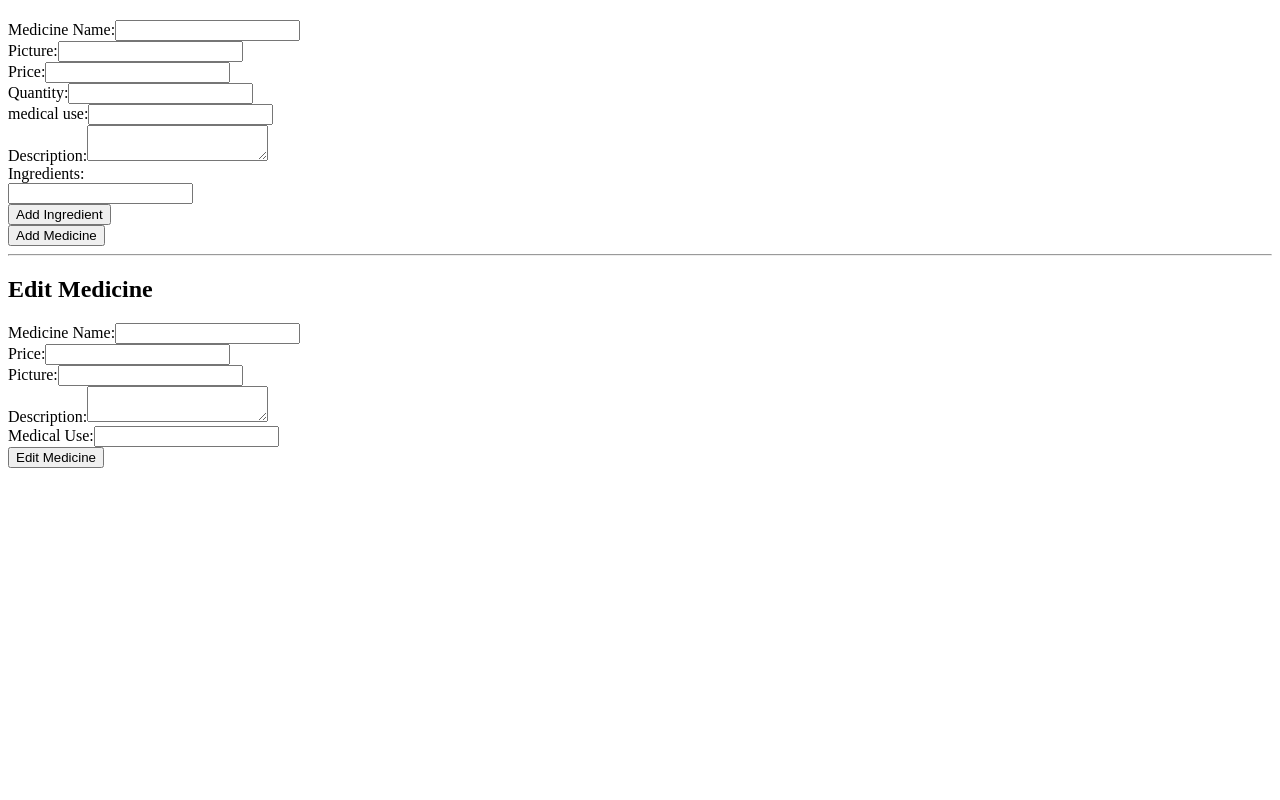
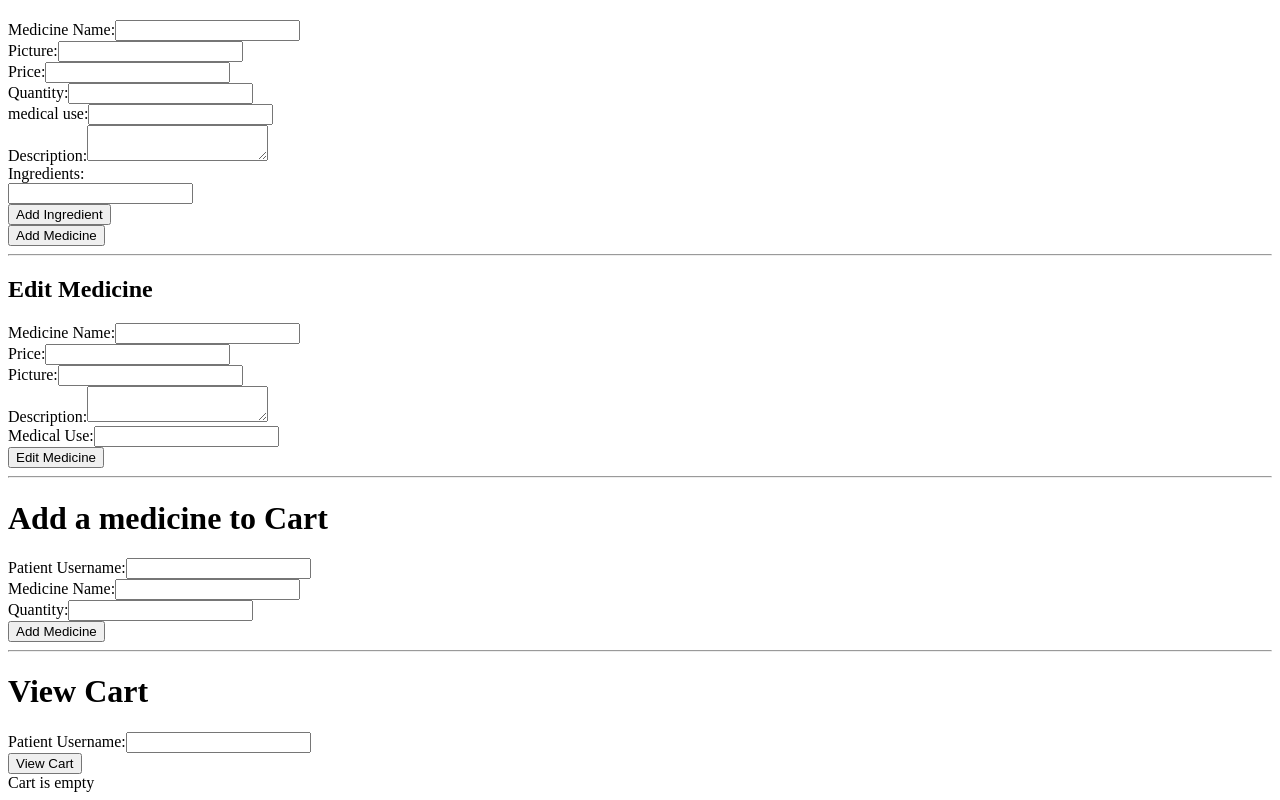
Before and after one commit to advanced-computer-lab-2023/Ctrl-Alt-Defeat-Pharmacy, a React (Vite) app in the folder frontend/: page / in a window 1280 px wide. Shown: the part 1748-2548 px from the top of the page. Before the commit the page ends 2224 px from the top, so only its background shows below. Built offline with nearby package versions, Linux system fonts and the light colour scheme.

Commit message:
Feat: view Cart (FE & BE)

```diff
--- a/frontend/package.json
+++ b/frontend/package.json
@@ -10,6 +10,9 @@
     "preview": "vite preview"
   },
   "dependencies": {
+    "@fortawesome/fontawesome-svg-core": "^6.4.2",
+    "@fortawesome/free-solid-svg-icons": "^6.4.2",
+    "@fortawesome/react-fontawesome": "^0.2.0",
     "axion": "^0.1.0",
     "axios": "^1.5.1",
     "react": "^18.2.0",
--- a/frontend/src/App.jsx
+++ b/frontend/src/App.jsx
@@ -12,6 +12,8 @@ import PatientRegister from "./components/PatientRegister";
 import PharmacistRegister from "./components/PharmacistRegister";
 import AddMedicine from "./components/AddMedicine";
 import EditMedicine from "./components/EditMedicine";
+import AddToCart from "./components/AddToCart";
+import ViewCart from "./components/ViewCart";
 
 function App() {
   return (
@@ -41,6 +43,10 @@ function App() {
       <AddMedicine />
       <hr />
       <EditMedicine />
+      <hr />
+      <AddToCart />
+      <hr />
+      <ViewCart />
     </div>
   );
 }
--- /dev/null
+++ b/frontend/src/components/AddToCart.jsx
@@ -0,0 +1,54 @@
+import React, { useState } from 'react';
+import axios from 'axios';
+
+const AddToCart = () => {
+  const [res, setRes] = useState(null);
+  const [patientUsername, setPatientUsername] = useState('');
+  const [medicineName, setMedicineName] = useState('');
+  const [quantity, setQuantity] = useState('');
+
+  const handleSubmit = async (e) => {
+    e.preventDefault();
+    const quantityValue = parseInt(quantity, 10);
+
+    try {
+      const response = await axios.post(`http://localhost:8000/api/v1/pharmacy/addToCart`, {
+        patientUsername,
+        medicineName,
+        quantity: quantityValue,
+      });
+      setRes(response);
+
+      console.log(response.data);
+    } catch (error) {
+      console.error('Error:', error.response.data.error);
+    }
+  };
+
+  return (
+    <div>
+      <h1>Add a medicine to Cart</h1>
+      <form onSubmit={handleSubmit}>
+        <label>
+          Patient Username:
+          <input type="text" value={patientUsername} onChange={(e) => setPatientUsername(e.target.value)} />
+        </label>
+        <br />
+        <label>
+          Medicine Name:
+          <input type="text" value={medicineName} onChange={(e) => setMedicineName(e.target.value)} />
+        </label>
+        <br />
+        <label>
+          Quantity:
+          <input type="number" value={quantity} onChange={(e) => setQuantity(e.target.value)} />
+        </label>
+        <br />
+        <button type="submit">Add Medicine</button>
+      </form>
+      {res && <div>New Item added to the cart</div>}
+    </div>
+  );
+};
+
+export default AddToCart;
--- /dev/null
+++ b/frontend/src/components/ViewCart.jsx
@@ -0,0 +1,144 @@
+import React, { useState } from 'react';
+import axios from 'axios';
+import { FontAwesomeIcon } from '@fortawesome/react-fontawesome';
+import { faPlus, faMinus, faTrash } from '@fortawesome/free-solid-svg-icons';
+
+
+const ViewCart = () => {
+  const [res, setRes] = useState(null);
+  const [patientUsername, setPatientUsername] = useState('');
+
+  const handleSubmit = async (e) => {
+    e.preventDefault();
+
+    try {
+      const response = await axios.get(`http://localhost:8000/api/v1/pharmacy/viewCart`, {
+        params: {
+          patientUsername: patientUsername,
+        },
+      });
+      setRes(response);
+    } catch (error) {
+      console.error('Error fetching cart:', error.response?.data?.error || error.message);
+    }
+  };
+
+  const handleRemoveItem = async (medicineId) => {
+    try {
+      await axios.put(`http://localhost:8000/api/v1/pharmacy/removeFromCart`, {
+        patientUsername: patientUsername,
+        medicineId: medicineId
+      });
+
+        setRes((prevRes) => {
+            const updatedItems = prevRes.data.items.filter((item) => item.medicineId._id !== medicineId);
+
+            const updatedTotalPrice = updatedItems.reduce((total, item) => total + item.price, 0);
+
+            if (updatedItems.length === 0) {
+                return null;
+            }
+            else{
+                return {
+                    ...prevRes,
+                    data: {
+                    ...prevRes.data,
+                    items: updatedItems,
+                    totalPrice: updatedTotalPrice,
+                    },
+                };
+            }
+        });
+    } catch (error) {
+      console.error('Error removing item from cart:', error.response?.data?.error || error.message);
+    }
+  };
+
+
+
+  const handleUpdateQuantity = async (medicineId, quantity) => {
+    try {
+      await axios.put(`http://localhost:8000/api/v1/pharmacy/updateQuantity`, {
+        patientUsername: patientUsername,
+        medicineId: medicineId,
+        quantity: quantity
+      });
+
+      setRes((prevRes) => {
+        const updatedItems = prevRes.data.items.map((item) => {
+          if (item.medicineId._id === medicineId) {
+            const newQuantity = quantity;
+            if (newQuantity <= 0) {
+                return null; // remove item from cart
+            }
+
+            const newPrice = item.medicineId.price * newQuantity;
+
+            return {
+              ...item,
+              quantity: newQuantity,
+              price: newPrice,
+            };
+          }
+          return item;
+        });
+
+        const updatedTotalPrice = updatedItems.reduce((total, item) => total + item.price, 0);
+
+        return {
+          ...prevRes,
+          data: {
+            ...prevRes.data,
+            items: updatedItems,
+            totalPrice: updatedTotalPrice,
+          },
+        };
+      });
+    } catch (error) {
+      console.error('Error updating quantity:', error.response?.data?.error || error.message);
+    }
+  };
+
+
+
+  return (
+    <div>
+      <h1>View Cart</h1>
+      <form onSubmit={handleSubmit}>
+        <label>
+          Patient Username:
+          <input type="text" value={patientUsername} onChange={(e) => setPatientUsername(e.target.value)} />
+        </label>
+        <br />
+        <button type="submit">View Cart</button>
+      </form>
+      {res && res.data.items.length > 0 ?(
+        <div>
+            {res.data.items.map((item) => (
+            <div key={item._id} style={{ display: 'flex', alignItems: 'center', marginBottom: '10px' }}>
+                <div style={{ marginRight: '10px' }}>Medicine: {item.medicineId.name}</div>
+                <div style={{ marginRight: '10px' }}>Price: ${item.price}</div>
+                <div>
+                <button onClick={() => handleUpdateQuantity(item.medicineId._id, item.quantity - 1)}>
+                    <FontAwesomeIcon icon={faMinus} />
+                </button>
+                <span style={{ margin: '0 10px' }}>{item.quantity}</span>
+                <button onClick={() => handleUpdateQuantity(item.medicineId._id, item.quantity + 1)}>
+                    <FontAwesomeIcon icon={faPlus} />
+                </button>
+                <button onClick={() => handleRemoveItem(item.medicineId._id)}>
+                    <FontAwesomeIcon icon={faTrash} />
+                </button>
+                </div>
+            </div>
+            ))}
+            <div>Total: ${res.data.totalPrice}</div>
+        </div>
+    ): (
+        <div>Cart is empty</div>
+      )}
+    </div>
+  );
+};
+
+export default ViewCart;
```
Also changed, not shown: 1 other file (tests, documents, lock files or other folders).
